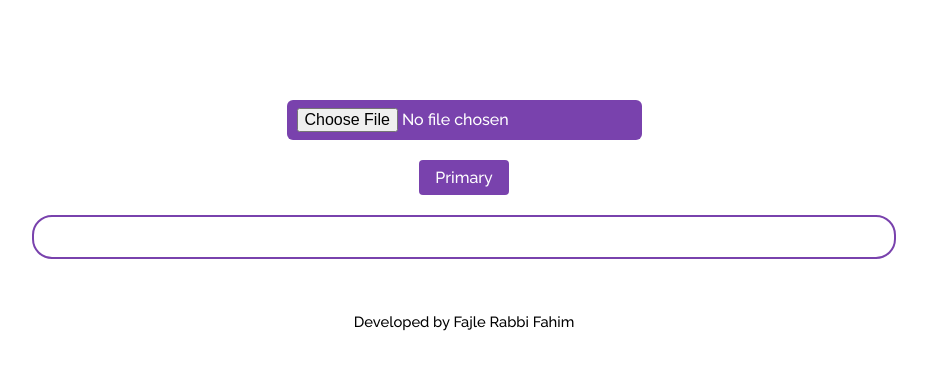
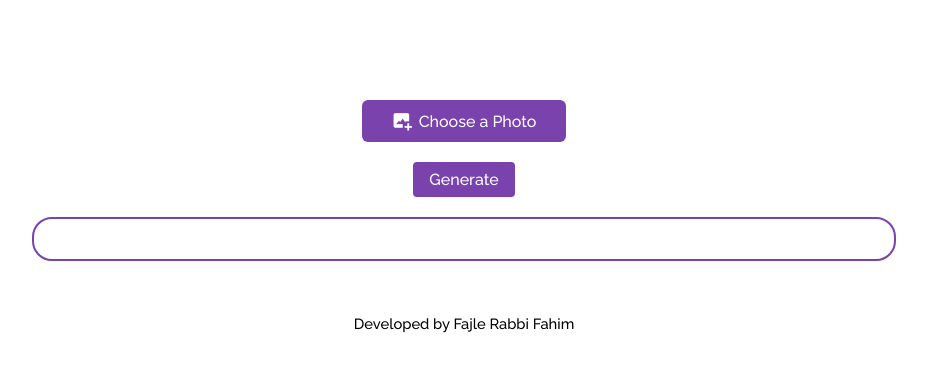
Before and after one commit to fajlerabbifahim/Image-To-Text-Converter, a plain HTML site: page index.html in a window 1280 px wide. Shown: the whole page, without its empty margins (176-1103 px from the left). Drawn offline with nearby package versions, Linux system fonts and the light colour scheme.

Commit message:
choose file style added

```diff
--- a/index.html
+++ b/index.html
@@ -6,11 +6,18 @@
     <title>Image To Text converter</title>
     <link rel="stylesheet" href="style.css" />
     <script src="https://cdn.jsdelivr.net/npm/tesseract.js@5/dist/tesseract.min.js"></script>
+    <link
+      href="https://unpkg.com/boxicons@2.1.4/css/boxicons.min.css"
+      rel="stylesheet"
+    />
   </head>
   <body>
     <div class="container">
       <input type="file" id="image-input" />
-      <button id="extract-btn" onclick="extractText()">Primary</button>
+      <label for="image-input"
+        ><i class="bx bxs-image-add"></i> Choose a Photo</label
+      >
+      <button id="extract-btn" onclick="extractText()">Generate</button>
     </div>
     <div id="output-box"></div>
     <div class="footer">
--- a/style.css
+++ b/style.css
@@ -13,13 +13,23 @@
   margin-top: 100px;
   text-align: center;
 }
-#image-input {
+input[type="file"] {
+  display: none;
+}
+label {
   background-color: rgb(121, 66, 173);
-  padding: 8px 10px;
+  color: white;
+  padding: 10px 30px;
   border-radius: 6px;
   font-size: 16px;
   cursor: pointer;
-  color: white;
+  display: flex;
+  justify-content: center;
+  align-items: center;
+}
+label i {
+  font-size: 22px;
+  margin-right: 5px;
 }
 #extract-btn {
   padding: 8px 16px;
```
